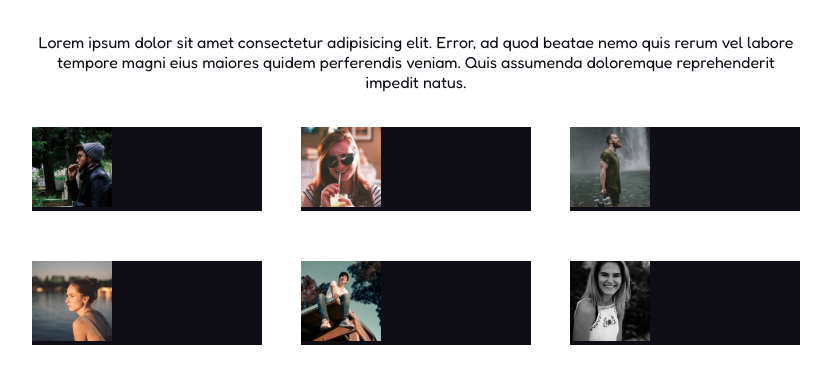
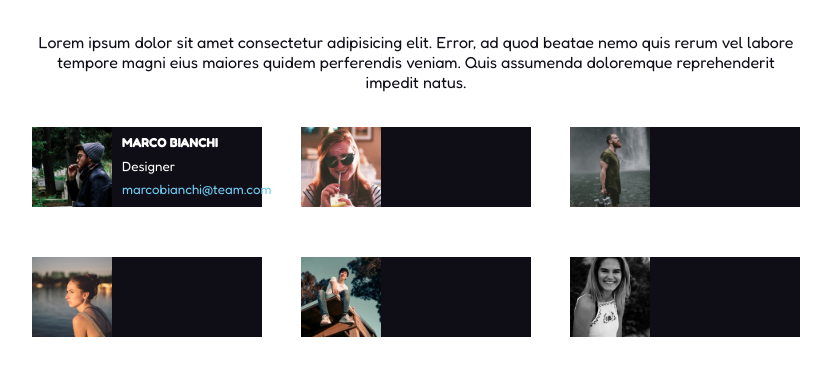
Before and after one commit to Pier95F/html-css-flex-cards, a plain HTML site: page index.html in a window 1280 px wide. Shown: the part 57-440 px from the top of the page, without its empty margins (224-1055 px from the left). Drawn offline with Linux system fonts and the light colour scheme.

Commit message:
Creato struttura prima card

```diff
--- a/index.html
+++ b/index.html
@@ -21,11 +21,20 @@
 
 <!-- inizio main -->
 <main class="container">
+    <!-- prima griglia -->
     <div class="flex-container">
-        <div class="item"><img src="img/male1.png" alt="uomo 1"></div>
+        <div class="item">
+            <img src="img/male1.png" alt="uomo 1">
+        <div class="testo">
+            <h2>MARCO BIANCHI</h2>
+            <p>Designer</p>
+            <p class="email">marcobianchi@team.com</p>
+        </div>
+        </div>
         <div class="item"><img src="img/female1.png" alt="donna 1"></div>
         <div class="item"><img src="img/male2.png" alt="uomo 2"></div>
     </div>
+    <!-- seconda griglia -->
     <div class="flex-container">
         <div class="item"><img src="img/female2.png" alt="donna 2"></div>
         <div class="item"><img src="img/male3.png" alt="uomo 3"></div>
--- a/style.css
+++ b/style.css
@@ -16,6 +16,10 @@ h1{
     color: #e53170;
     margin-top: 15px;
     margin-bottom: 35px;
+}
+
+h2{
+    font-size: small;
 }
 
 .intro{
@@ -37,6 +41,7 @@ h1{
 }
 
 .item{
+    display: flex;
     background-color: #0f0e17;
     width: 30%;
     color: white;
@@ -45,3 +50,16 @@ h1{
 img{
    width: 80px;
 }
+
+.testo{
+    display: flex;
+    flex-direction: column;
+    justify-content: space-evenly;
+    padding-left: 10px;
+    padding-bottom: 3px;
+    font-size: smaller;
+}
+
+.email{
+    color: #6ecbf2;
+}
```
